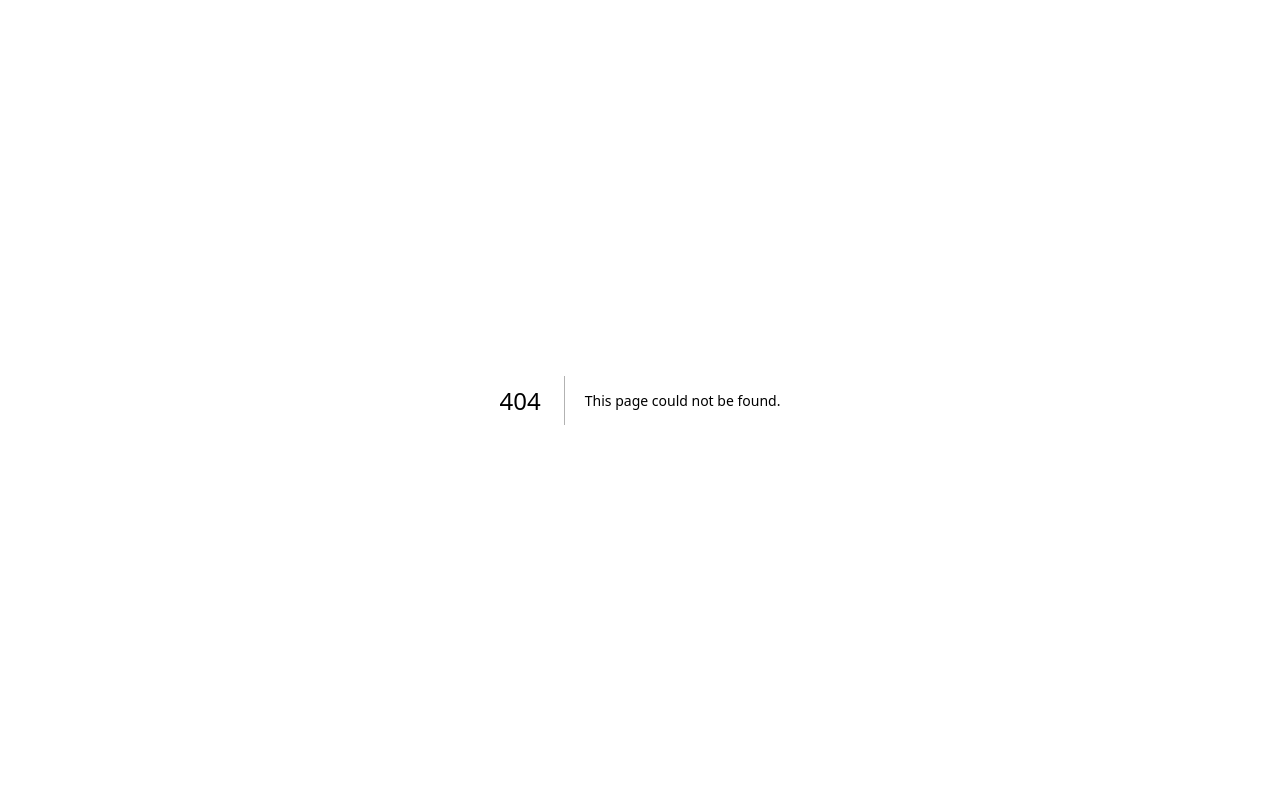
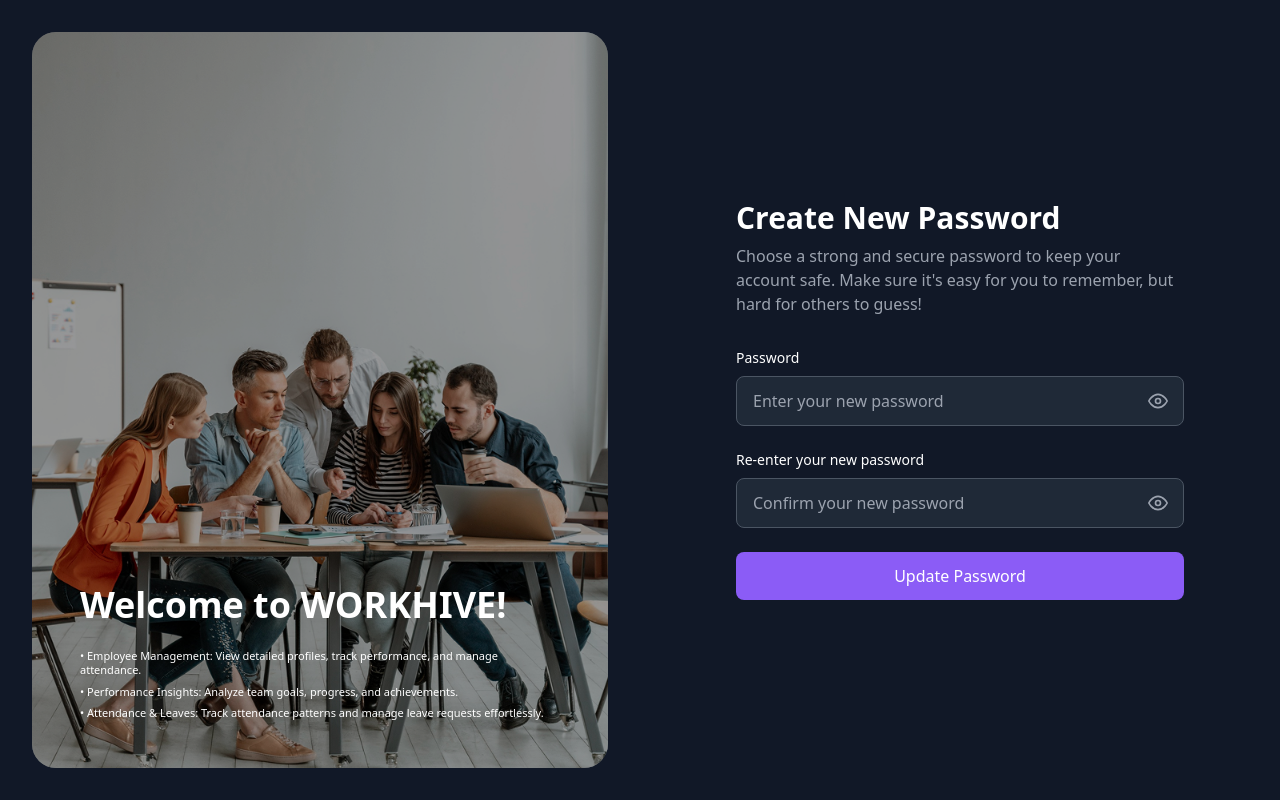
Before and after one commit to Himansu-gami/Himansu-vTrades-FrontendDeveloperTask, a Next.js app: page /reset-password in a window 1280 px wide. Before the commit this address had no page. Built offline with nearby package versions, Linux system fonts and the light colour scheme.

Commit message:
feat : implement reset password page

```diff
--- /dev/null
+++ b/app/reset-password/page.tsx
@@ -0,0 +1,98 @@
+'use client'
+
+import { useState, FormEvent } from 'react'
+import { useRouter } from 'next/navigation'
+import AuthLayout from '@/components/AuthLayout'
+import Input from '@/components/Input'
+
+export default function ResetPassword() {
+  const router = useRouter()
+  const [formData, setFormData] = useState({
+    password: '',
+    confirmPassword: ''
+  })
+  const [errors, setErrors] = useState({
+    password: '',
+    confirmPassword: ''
+  })
+
+  const validatePassword = (password: string) => {
+    return password.length >= 8
+  }
+
+  const handleInputChange = (field: 'password' | 'confirmPassword', value: string) => {
+    setFormData({ ...formData, [field]: value })
+
+    if (errors[field]) {
+      setErrors({ ...errors, [field]: '' })
+    }
+  }
+
+  const handleSubmit = (e: FormEvent) => {
+    e.preventDefault()
+    const newErrors = { password: '', confirmPassword: '' }
+
+    if (!formData.password) {
+      newErrors.password = 'Password is required'
+    } else if (!validatePassword(formData.password)) {
+      newErrors.password = 'Password must be at least 8 characters'
+    }
+
+    if (!formData.confirmPassword) {
+      newErrors.confirmPassword = 'Please re-enter your new password'
+    } else if (formData.password !== formData.confirmPassword) {
+      newErrors.confirmPassword = 'Passwords do not match'
+    }
+
+    setErrors(newErrors)
+
+    if (!newErrors.password && !newErrors.confirmPassword) {
+      console.log('Password reset successful')
+      // Handle password reset logic here
+      // On success, redirect to sign in
+      router.push('/signin')
+    }
+  }
+
+  return (
+    <AuthLayout>
+      <h2 className="text-3xl font-bold mb-2">Create New Password</h2>
+      <p className="text-gray-400 mb-8">
+        Choose a strong and secure password to keep your account safe. Make sure it's easy for you to remember, but hard for others to guess!
+      </p>
+
+      <form className="space-y-6" autoComplete="off" onSubmit={handleSubmit} noValidate>
+        <Input
+          id="password"
+          label="Password"
+          type="password"
+          placeholder="Enter your new password"
+          showPasswordToggle
+          autoComplete="new-password"
+          value={formData.password}
+          onChange={(e) => handleInputChange('password', e.target.value)}
+          error={errors.password}
+        />
+
+        <Input
+          id="confirmPassword"
+          label="Re-enter your new password"
+          type="password"
+          placeholder="Confirm your new password"
+          showPasswordToggle
+          autoComplete="new-password"
+          value={formData.confirmPassword}
+          onChange={(e) => handleInputChange('confirmPassword', e.target.value)}
+          error={errors.confirmPassword}
+        />
+
+        <button
+          type="submit"
+          className="w-full py-3 bg-primary hover:bg-primary-dark rounded-lg font-medium transition-colors"
+        >
+          Update Password
+        </button>
+      </form>
+    </AuthLayout>
+  )
+}
--- a/app/verify-otp/page.tsx
+++ b/app/verify-otp/page.tsx
@@ -76,6 +76,7 @@
 
   const handleModalClose = () => {
     setShowModal(false)
+    // Simulate OTP verification success
     router.push('/reset-password')
   }
 
```
